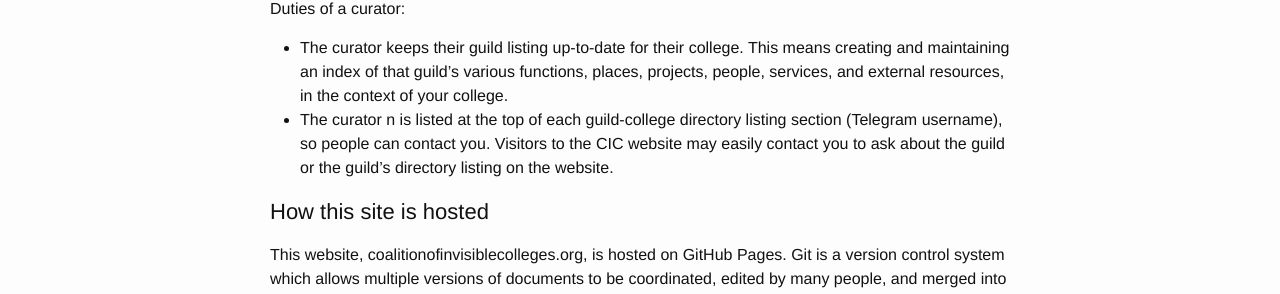
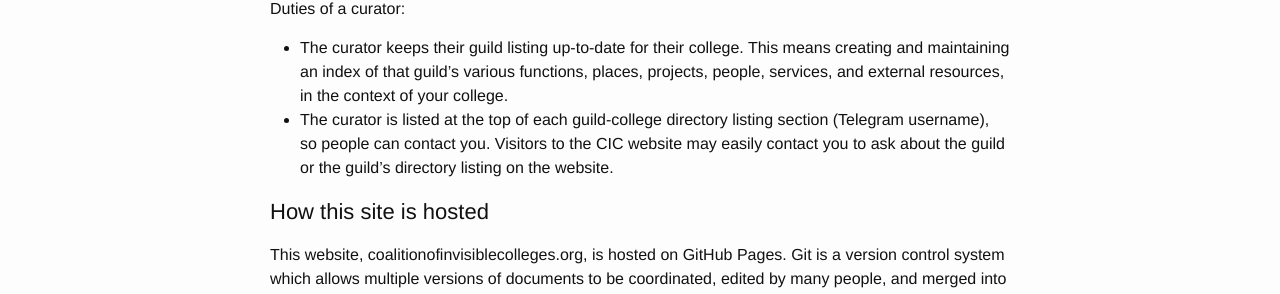
Before and after one commit to coalition-of-invisible-colleges/cic.github.io, a Jekyll site: the page built from documentation.md, in a window 1280 px wide and 900 px high. Shown: the part 317-611 px from the top of the window. Built offline with Jekyll 4.4.1, drawn with Linux system fonts in a browser that asks for light colours; some of the changed text lies outside the part shown.

Commit message:
fixed two typos

```diff
--- a/documentation.md
+++ b/documentation.md
@@ -14,7 +14,7 @@ Ideally, there would be one curator, per guild, per college.
 Duties of a curator:
 
 * The curator keeps their guild listing up-to-date for their college. This means creating and maintaining an index of that guild's various functions, places, projects, people, services, and external resources, in the context of your college.
-* The curator n is listed at the top of each guild-college directory listing section (Telegram username), so people can contact you. Visitors to the CIC website may easily contact you to ask about the guild or the guild's directory listing on the website.
+* The curator is listed at the top of each guild-college directory listing section (Telegram username), so people can contact you. Visitors to the CIC website may easily contact you to ask about the guild or the guild's directory listing on the website.
 
 ### How this site is hosted
 
```
Also changed, not shown: other parts of documentation.md (+1 -1 lines).
